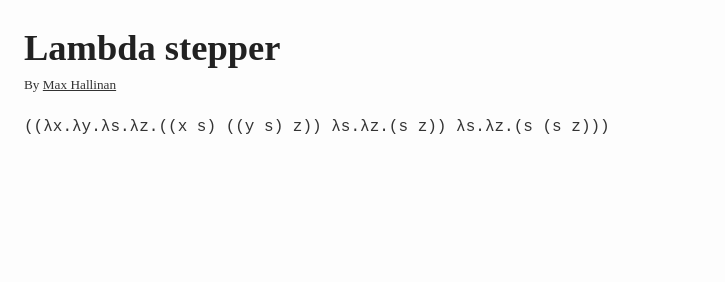
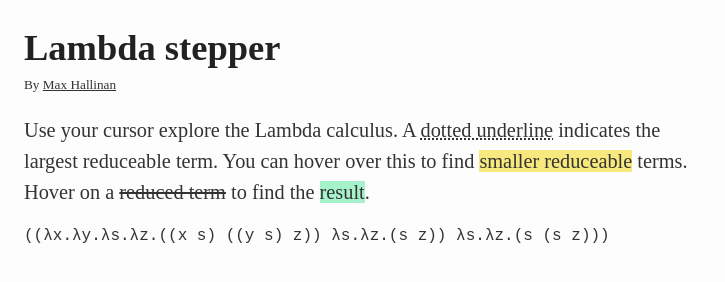
Before and after one commit to maxhallinan/redexer, a website: page public/index.html in a window 1280 px wide. Shown: the whole page, without its empty margins (0-725 px from the left). Drawn offline with Linux system fonts and the light colour scheme; a web font is replaced by a local one.

Commit message:
Add first version of introduction text.

```diff
--- a/public/index.html
+++ b/public/index.html
@@ -18,6 +18,12 @@
           <h1>Lambda stepper</h1>
           <p class="byline">By <a href="https://www.maxhallinan.com">Max Hallinan</a></p>
         </header>
+        <p>
+Use your cursor explore the Lambda calculus.
+A <span class="reduceable">dotted underline</span> indicates the largest reduceable term.
+You can hover over this to find <span class="todo">smaller reduceable</span> terms.
+Hover on a <span class="done">reduced term</span> to find the <span class="success">result</span>.
+        </p>
       </div>
       <div class="stepper">
         <code>
--- a/public/styles.css
+++ b/public/styles.css
@@ -59,7 +59,6 @@ h6 {
 
 .prose {
   font-family: "TiemposText", serif;
-  hyphens: auto;
 }
 
 .prose h1,
@@ -200,22 +199,26 @@ h6 {
   font-size: 1.125rem;
 }
 
+.prose .done,
 .line .done {
   text-decoration: line-through;
   text-decoration-style: solid;
 }
 
+.prose .success,
 .line .success {
   background: rgba(81,232,152,0.5);
   cursor: default;
   text-decoration: none;
 }
 
+.prose .reduceable,
 .line.last .reduceable {
   text-decoration: underline;
   text-decoration-style: dotted;
 }
 
+.prose .todo,
 .line.last .todo {
   background: rgba(242,214,0,0.5);
   cursor: pointer;
```
